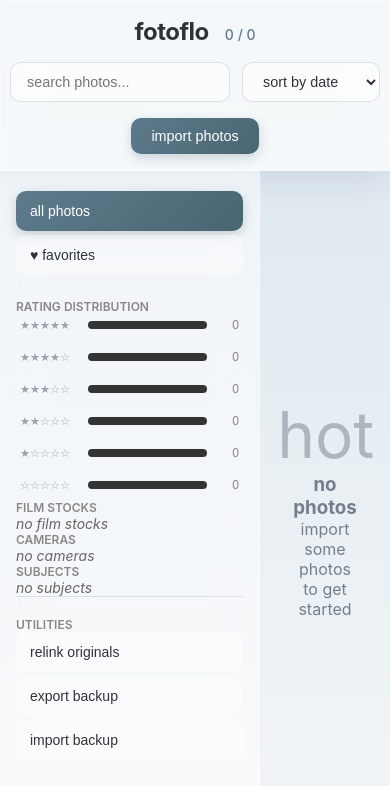
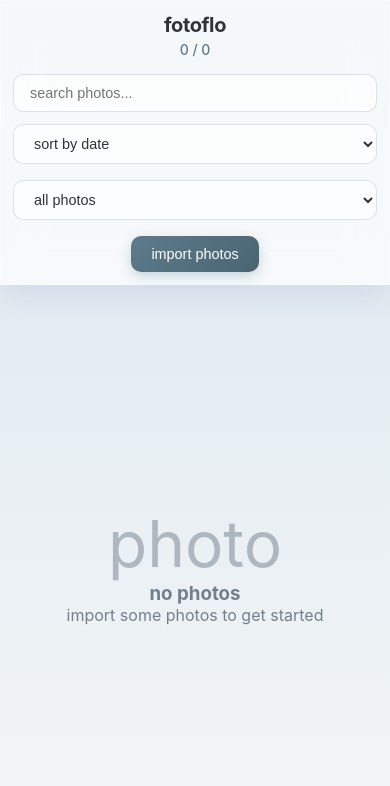
Before and after one commit to JessePomeroy/fotoflo, a SvelteKit app: page / in a window 390 px wide. Shown: the top 786 px of the page. Built offline with nearby package versions, Linux system fonts and the light colour scheme.

Commit message:
Add mobile responsive: sidebar becomes dropdown filter

```diff
--- a/src/lib/components/PhotoGrid.svelte
+++ b/src/lib/components/PhotoGrid.svelte
@@ -328,4 +328,40 @@
     background: rgba(93, 123, 140, 0.15);
     color: #4A6572;
   }
+
+  /* Mobile responsive */
+  @media (max-width: 768px) {
+    .grid {
+      grid-template-columns: repeat(auto-fill, minmax(150px, 1fr));
+      gap: 12px;
+      padding-bottom: 120px;
+    }
+
+    .card {
+      border-radius: 12px;
+    }
+
+    .info {
+      padding: 10px;
+    }
+
+    .name {
+      font-size: 0.75rem;
+    }
+
+    .stars {
+      font-size: 0.8rem;
+    }
+  }
+
+  @media (max-width: 480px) {
+    .grid {
+      grid-template-columns: repeat(2, 1fr);
+      gap: 8px;
+    }
+
+    .info {
+      padding: 8px;
+    }
+  }
 </style>
--- a/src/lib/components/Sidebar.svelte
+++ b/src/lib/components/Sidebar.svelte
@@ -446,4 +446,41 @@
     background: rgba(93, 123, 140, 0.25);
     border-style: solid;
   }
+
+  /* Mobile responsive */
+  @media (max-width: 768px) {
+    .sidebar {
+      width: 200px;
+      padding: 12px;
+    }
+
+    .sidebar button {
+      padding: 10px 12px;
+      font-size: 0.8rem;
+    }
+
+    .film-stock-list {
+      gap: 6px;
+    }
+
+    .film-stock-btn {
+      padding: 5px 8px !important;
+      font-size: 0.7rem !important;
+    }
+  }
+
+  @media (max-width: 600px) {
+    .sidebar {
+      width: 160px;
+      padding: 10px;
+    }
+
+    .sidebar h3 {
+      font-size: 0.65rem;
+    }
+
+    .rating-dist .stars-display {
+      display: none;
+    }
+  }
 </style>
--- a/src/lib/components/Toolbar.svelte
+++ b/src/lib/components/Toolbar.svelte
@@ -137,4 +137,48 @@
     background: #4A6572;
     color: white;
   }
+
+  /* Mobile responsive */
+  @media (max-width: 768px) {
+    .toolbar {
+      flex-wrap: wrap;
+      gap: 8px;
+      padding: 12px 16px;
+    }
+
+    .count {
+      min-width: auto;
+      font-size: 0.85rem;
+    }
+
+    .rating-buttons span {
+      display: none;
+    }
+
+    .toolbar button,
+    .toolbar select {
+      padding: 6px 12px;
+      font-size: 0.8rem;
+    }
+
+    .toolbar select {
+      min-width: 140px;
+    }
+  }
+
+  @media (max-width: 480px) {
+    .toolbar {
+      justify-content: center;
+    }
+
+    .rating-buttons {
+      display: none;
+    }
+
+    .actions {
+      width: 100%;
+      justify-content: center;
+      flex-wrap: wrap;
+    }
+  }
 </style>
--- a/src/routes/+page.svelte
+++ b/src/routes/+page.svelte
@@ -29,6 +29,7 @@
   let showCollectionModal = $state(false);
   let showBulkMetaModal = $state(false);
   let viewerPhoto = $state<Photo | null>(null);
+  let mobileFilter = $state('all'); // 'all', 'favorites', or filtered view
 
   // Bulk metadata state
   let bulkFilmStock = $state('');
@@ -372,6 +373,56 @@
       </select>
     </div>
 
+    <div class="mobile-filters">
+      <select bind:value={mobileFilter} onchange={(e) => {
+        const v = e.currentTarget.value;
+        if (v === 'favorites') {
+          fotoflo.setView('favorites');
+        } else if (v === 'all') {
+          fotoflo.setView('all');
+          fotoflo.setFilterFilmStock(null);
+          fotoflo.setFilterRating(null);
+          fotoflo.setFilterSubject(null);
+        } else if (v.startsWith('film:')) {
+          fotoflo.setView('all');
+          fotoflo.setFilterFilmStock(v.replace('film:', ''));
+          fotoflo.setFilterRating(null);
+          fotoflo.setFilterSubject(null);
+        } else if (v.startsWith('subject:')) {
+          fotoflo.setView('all');
+          fotoflo.setFilterSubject(v.replace('subject:', ''));
+          fotoflo.setFilterFilmStock(null);
+          fotoflo.setFilterRating(null);
+        } else if (v.startsWith('rating:')) {
+          fotoflo.setView('all');
+          fotoflo.setFilterRating(parseInt(v.replace('rating:', '')));
+          fotoflo.setFilterFilmStock(null);
+          fotoflo.setFilterSubject(null);
+        }
+        updateFromStore();
+      }}>
+        <option value="all">all photos</option>
+        <option value="favorites">♥ favorites</option>
+        <optgroup label="film stock">
+          {#each fotoflo.filmStocks as stock}
+            <option value="film:{stock}">{stock}</option>
+          {/each}
+        </optgroup>
+        <optgroup label="subject">
+          {#each fotoflo.subjects as subj}
+            <option value="subject:{subj}">{subj}</option>
+          {/each}
+        </optgroup>
+        <optgroup label="rating">
+          <option value="rating:5">★★★★★</option>
+          <option value="rating:4">★★★★☆</option>
+          <option value="rating:3">★★★☆☆</option>
+          <option value="rating:2">★★☆☆☆</option>
+          <option value="rating:1">★☆☆☆☆</option>
+        </optgroup>
+      </select>
+    </div>
+
     <div class="header-actions">
       {#if photos.length > 0}
         {#if selectedIds.size > 0}
@@ -525,6 +576,20 @@
     margin: 0 32px;
   }
 
+  .mobile-filters {
+    display: none;
+  }
+
+  .mobile-filters select {
+    padding: 10px 16px;
+    border-radius: 10px;
+    border: 1px solid rgba(93, 123, 140, 0.2);
+    background: rgba(255, 255, 255, 0.6);
+    color: #2E3338;
+    font-size: 0.9rem;
+    cursor: pointer;
+  }
+
   .center input {
     flex: 1;
     padding: 10px 16px;
@@ -576,6 +641,20 @@
     display: flex;
     flex: 1;
     overflow: hidden;
+  }
+
+  main :global(aside) {
+    display: block;
+  }
+
+  @media (max-width: 768px) {
+    main {
+      flex-direction: column;
+    }
+
+    main :global(aside) {
+      display: none;
+    }
   }
 
   .content {
@@ -733,13 +812,66 @@
       padding: 16px;
     }
 
+    .center {
+      margin: 0;
+      width: 100%;
+    }
+
+    .header-actions {
+      width: 100%;
+      justify-content: center;
+    }
+
+    .logo h1 {
+      font-size: 1.25rem;
+    }
+
+    .mobile-filters {
+      display: block;
+      width: 100%;
+    }
+
+    .mobile-filters select {
+      width: 100%;
+    }
+
     .content {
       padding: 16px;
     }
 
     .modal {
-      padding: 24px;
+      padding: 20px;
       min-width: 280px;
+      max-width: 95vw;
+    }
+
+    .modal.compact {
+      padding: 16px;
+    }
+  }
+
+  @media (max-width: 480px) {
+    header {
+      padding: 12px;
+    }
+
+    .logo {
+      flex-direction: column;
+      gap: 4px;
+      align-items: center;
+    }
+
+    .center {
+      flex-direction: column;
+    }
+
+    .center input,
+    .center select {
+      width: 100%;
+    }
+
+    .content {
+      padding: 12px;
     }
   }
 </style>
```
